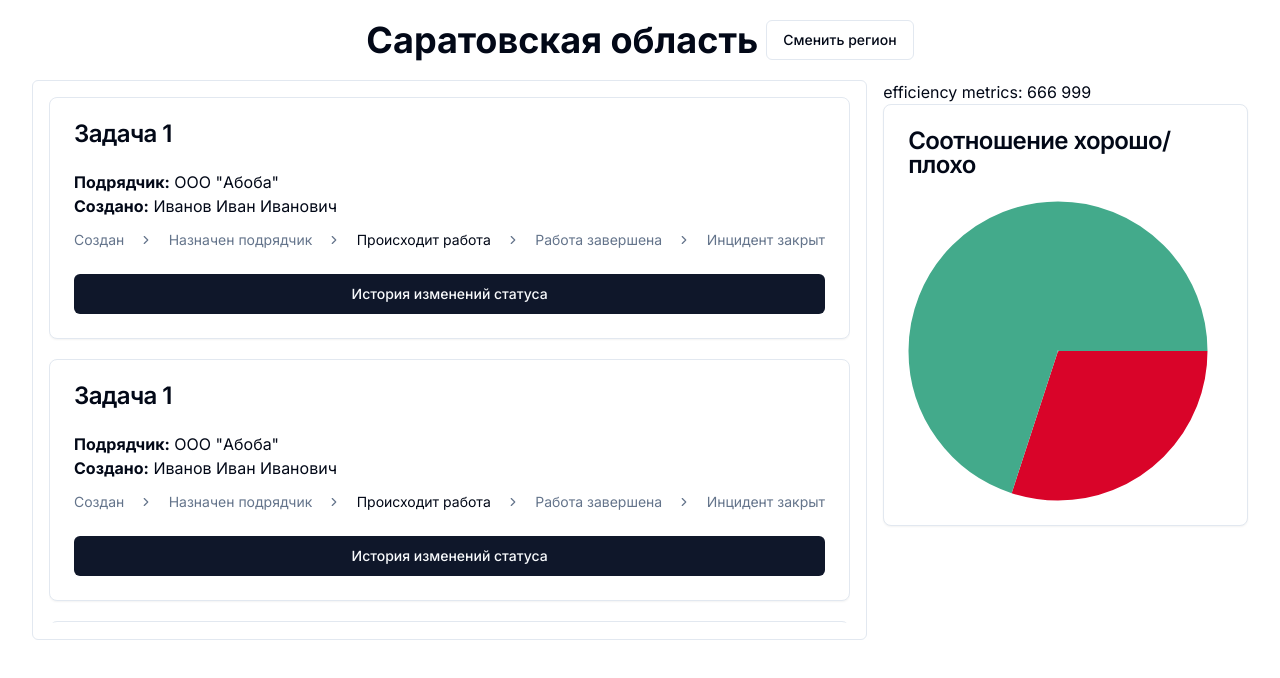
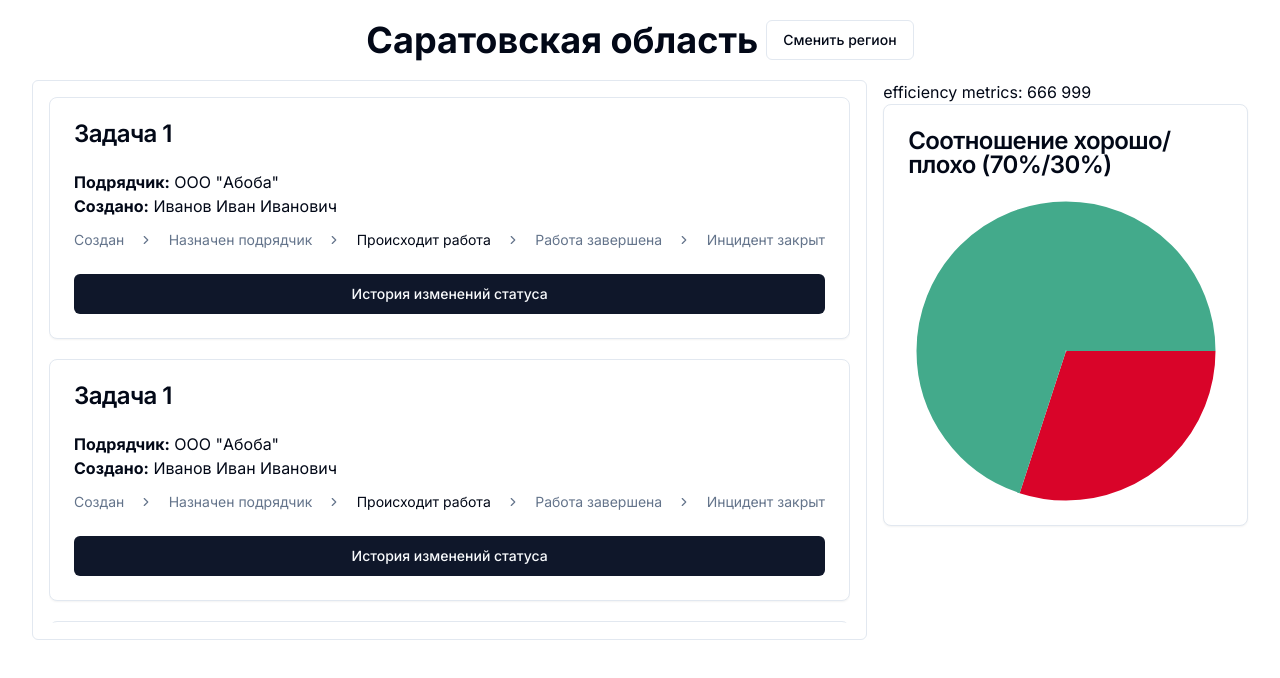
Before and after one commit to csit-sgu/its-frontend, a Next.js app: page /regions/1 in a window 1280 px wide. Shown: the top 678 px of the page. Built offline with nearby package versions, Linux system fonts and the light colour scheme.

Commit message:
fix: Small fixes

```diff
--- a/src/components/ui/good-bad-metrics.tsx
+++ b/src/components/ui/good-bad-metrics.tsx
@@ -1,9 +1,4 @@
-import {
-  Card,
-  CardContent,
-  CardHeader,
-  CardTitle,
-} from '@/components/ui/card';
+import { Card, CardContent, CardHeader, CardTitle } from '@/components/ui/card';
 
 export function GoodBadMetrics({
   goodPercentage,
@@ -13,17 +8,18 @@ export function GoodBadMetrics({
 }: {
   goodPercentage: number;
   badPercentage: number;
-  size: number,
-  className?: string,
+  size: number;
+  className?: string;
 }) {
   return (
     <Card className={className}>
       <CardHeader>
-        <CardTitle>Соотношение хорошо/плохо</CardTitle>
+        <CardTitle>
+          Соотношение хорошо/плохо ({goodPercentage}%/{badPercentage}%)
+        </CardTitle>
       </CardHeader>
       <CardContent>
-        <form>
-          <div className="grid w-full items-center gap-4">
+        <div className="flex w-full justify-center">
           <svg
             className="PieChart"
             width={size}
@@ -32,24 +28,23 @@ export function GoodBadMetrics({
             xmlns="http://www.w3.org/2000/svg"
           >
             <Slice size={size} color="#D90429" start={0} amount={badPercentage} />
-              <Slice
-                size={size}
-                color="#43AA8B"
-                start={badPercentage}
-                amount={goodPercentage}
-              />
+            <Slice size={size} color="#43AA8B" start={badPercentage} amount={goodPercentage} />
           </svg>
         </div>
-        </form>
       </CardContent>
     </Card>
   );
 }
-function Slice({ size, color, start, amount }: {
-  size: number,
-  color: string,
-  start: number,
-  amount: number,
+function Slice({
+  size,
+  color,
+  start,
+  amount,
+}: {
+  size: number;
+  color: string;
+  start: number;
+  amount: number;
 }) {
   const circumference = Math.round(Math.PI * (size / 2));
   return (
```
Lines whose indentation alone changed are shown as unchanged.
